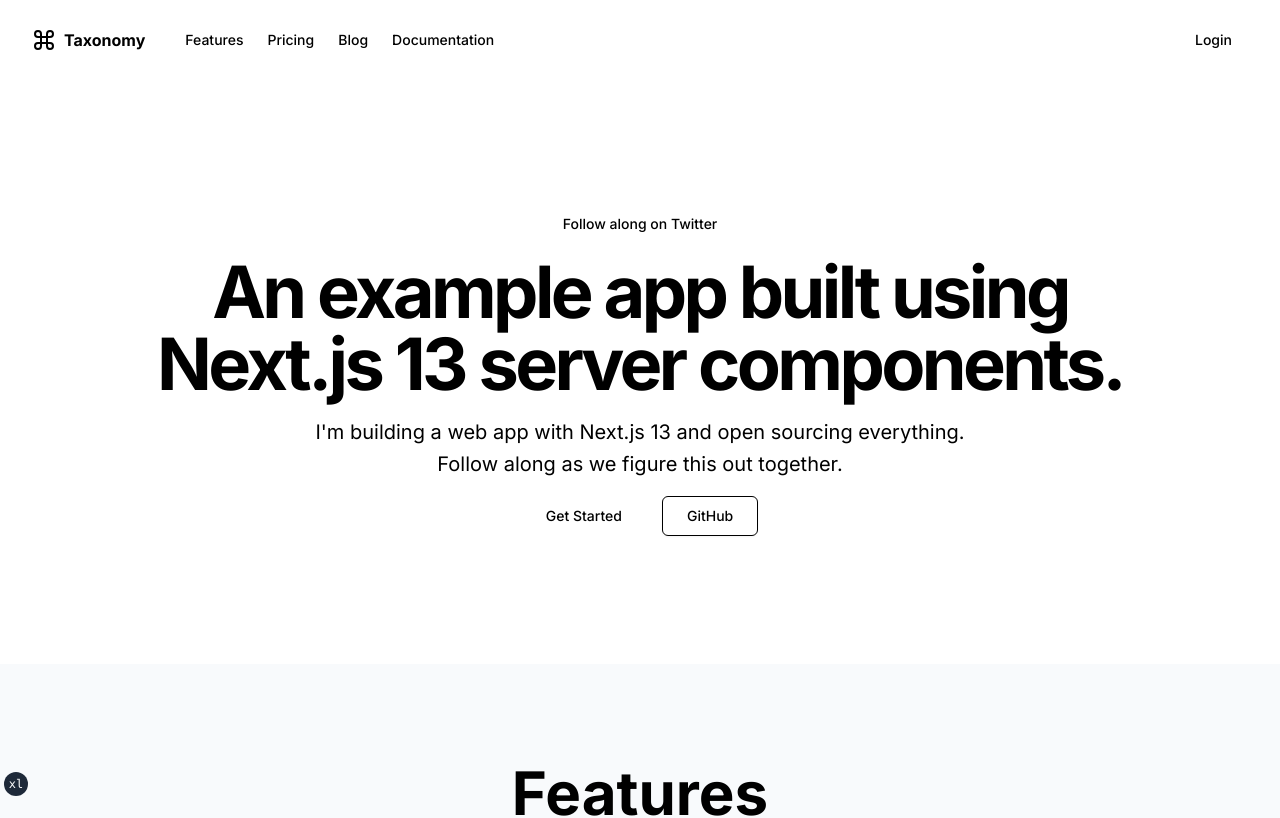
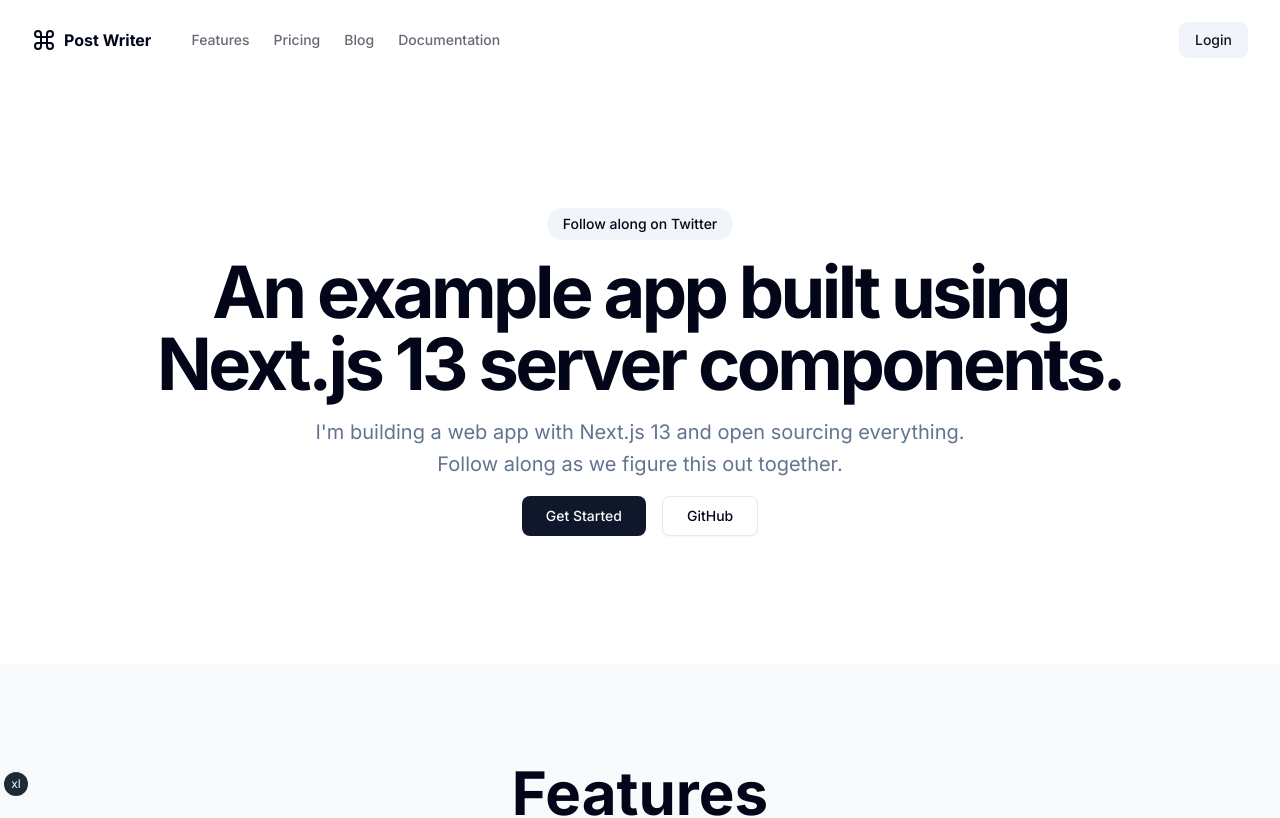
Before and after one commit to rambda02/post-writer, a Next.js app: page / in a window 1280 px wide. Shown: the top 818 px of the page. Built offline with nearby package versions, Linux system fonts and the light colour scheme; no server answers.

Commit message:
♻️  cssファイルの修正、メタデータのリファクタリングをする

```diff
--- a/src/app/globals.css
+++ b/src/app/globals.css
@@ -46,37 +46,23 @@
 }
 
 :root {
-  --background: 0 0% 100%;
-  --foreground: 222.2 47.4% 11.2%;
-
-  --muted: 210 40% 96.1%;
-  --muted-foreground: 215.4 16.3% 46.9%;
-
-  --popover: 0 0% 100%;
-  --popover-foreground: 222.2 47.4% 11.2%;
-
-  --border: 214.3 31.8% 91.4%;
-  --input: 214.3 31.8% 91.4%;
-
-  --card: 0 0% 100%;
-  --card-foreground: 222.2 47.4% 11.2%;
-
-  --primary: 222.2 47.4% 11.2%;
-  --primary-foreground: 210 40% 98%;
-
-  --secondary: 210 40% 96.1%;
-  --secondary-foreground: 222.2 47.4% 11.2%;
-
-  --accent: 210 40% 96.1%;
-  --accent-foreground: 222.2 47.4% 11.2%;
-
-  --destructive: 0 100% 50%;
-  --destructive-foreground: 210 40% 98%;
-
-  --ring: 215 20.2% 65.1%;
-
-  --radius: 0.5rem;
-
+  --radius: 0.625rem;
+  --card: oklch(1 0 0);
+  --card-foreground: oklch(0.129 0.042 264.695);
+  --popover: oklch(1 0 0);
+  --popover-foreground: oklch(0.129 0.042 264.695);
+  --primary: oklch(0.208 0.042 265.755);
+  --primary-foreground: oklch(0.984 0.003 247.858);
+  --secondary: oklch(0.968 0.007 247.896);
+  --secondary-foreground: oklch(0.208 0.042 265.755);
+  --muted: oklch(0.968 0.007 247.896);
+  --muted-foreground: oklch(0.554 0.046 257.417);
+  --accent: oklch(0.968 0.007 247.896);
+  --accent-foreground: oklch(0.208 0.042 265.755);
+  --destructive: oklch(0.577 0.245 27.325);
+  --border: oklch(0.929 0.013 255.508);
+  --input: oklch(0.929 0.013 255.508);
+  --ring: oklch(0.704 0.04 256.788);
   --chart-1: oklch(0.646 0.222 41.116);
   --chart-2: oklch(0.6 0.118 184.704);
   --chart-3: oklch(0.398 0.07 227.392);
@@ -90,40 +76,29 @@
   --sidebar-accent-foreground: oklch(0.208 0.042 265.755);
   --sidebar-border: oklch(0.929 0.013 255.508);
   --sidebar-ring: oklch(0.704 0.04 256.788);
+  --background: oklch(1 0 0);
+  --foreground: oklch(0.129 0.042 264.695);
 }
 
 .dark {
-  --background: 224 71% 4%;
-  --foreground: 213 31% 91%;
-
-  --muted: 223 47% 11%;
-  --muted-foreground: 215.4 16.3% 56.9%;
-
-  --accent: 216 34% 17%;
-  --accent-foreground: 210 40% 98%;
-
-  --popover: 224 71% 4%;
-  --popover-foreground: 215 20.2% 65.1%;
-
-  --border: 216 34% 17%;
-  --input: 216 34% 17%;
-
-  --card: 224 71% 4%;
-  --card-foreground: 213 31% 91%;
-
-  --primary: 210 40% 98%;
-  --primary-foreground: 222.2 47.4% 1.2%;
-
-  --secondary: 222.2 47.4% 11.2%;
-  --secondary-foreground: 210 40% 98%;
-
-  --destructive: 0 63% 31%;
-  --destructive-foreground: 210 40% 98%;
-
-  --ring: 216 34% 17%;
-
-  --radius: 0.5rem;
-
+  --background: oklch(0.129 0.042 264.695);
+  --foreground: oklch(0.984 0.003 247.858);
+  --card: oklch(0.208 0.042 265.755);
+  --card-foreground: oklch(0.984 0.003 247.858);
+  --popover: oklch(0.208 0.042 265.755);
+  --popover-foreground: oklch(0.984 0.003 247.858);
+  --primary: oklch(0.929 0.013 255.508);
+  --primary-foreground: oklch(0.208 0.042 265.755);
+  --secondary: oklch(0.279 0.041 260.031);
+  --secondary-foreground: oklch(0.984 0.003 247.858);
+  --muted: oklch(0.279 0.041 260.031);
+  --muted-foreground: oklch(0.704 0.04 256.788);
+  --accent: oklch(0.279 0.041 260.031);
+  --accent-foreground: oklch(0.984 0.003 247.858);
+  --destructive: oklch(0.704 0.191 22.216);
+  --border: oklch(1 0 0 / 10%);
+  --input: oklch(1 0 0 / 15%);
+  --ring: oklch(0.551 0.027 264.364);
   --chart-1: oklch(0.488 0.243 264.376);
   --chart-2: oklch(0.696 0.17 162.48);
   --chart-3: oklch(0.769 0.188 70.08);
@@ -141,11 +116,10 @@
 
 @layer base {
   * {
-    @apply border-border;
+    @apply border-border outline-ring/50;
   }
   body {
     @apply bg-background text-foreground;
-    font-feature-settings: "rlig" 1, "calt" 1;
   }
 }
 
--- a/src/app/layout.tsx
+++ b/src/app/layout.tsx
@@ -1,6 +1,6 @@
 import type { Metadata, Viewport } from "next"; // next.js のコアパッケージ
 import "./globals.css"; // グローバルスタイルシート
-import "./tailwind.css"; // テールウィンドウスタイルシート (tailwind.config.mjs の設定の移管先)
+// import "./tailwind.css"; // テールウィンドウスタイルシート (tailwind.config.mjs の設定の移管先)
 import { Inter as FontSans } from "next/font/google"; // グローバルフォント
 import localFont from "next/font/local"; // ローカルフォント
 import { siteConfig } from "@/config/site"; // サイト設定
@@ -22,53 +22,64 @@ const fontHeading = localFont({
   variable: "--font-heading",
 });
 
+// ビューポートの設定
 export const viewport: Viewport = {
+  // テーマカラーの設定　（デフォルトはライトモード）
+  // モバイルブラウザのステータスバーの色、デスクトップブラウザのアドレスバーの色を設定
   themeColor: [
-    { media: "(prefers-color-scheme: light)", color: "white" },
-    { media: "(prefers-color-scheme: dark)", color: "black" },
+    { media: "(prefers-color-scheme: light)", color: "white" }, // ライトモードのテーマカラー
+    { media: "(prefers-color-scheme: dark)", color: "black" }, // ダークモードのテーマカラー
   ],
 };
 
+// メタデータの設定
 export const metadata: Metadata = {
+  // タイトルの設定
   title: {
-    default: siteConfig.name,
-    template: `%s | ${siteConfig.name}`,
+    default: siteConfig.name, // デフォルトのタイトル
+    template: `%s | ${siteConfig.name}`, // テンプレートのタイトル
   },
+  // 説明の設定
   description: siteConfig.description,
+  // キーワードの設定 (SEO対策、検索エンジンのためのキーワード)
   keywords: [
     "Next.js",
     "React",
     "Tailwind CSS",
-    "shadcn/ui",
-    "NextAuth",
-    "Prisma",
+    "Server Components",
+    "Radix UI",
   ],
+  // 著者の設定 (コンテンツの著者として、より詳細な情報（URLを含む）を提供)
   authors: [
     {
       name: "rambda",
       url: "https://rambda.com",
     },
   ],
-  creator: "rambda",
+  // 作成者の設定 （シンプルに作成者名のみを指定）
+  creator: "@rambda",
+  // Open Graphの設定 (SEO対策、SNSシェアのための設定)
   openGraph: {
-    type: "website",
-    locale: "ja",
-    url: siteConfig.url,
-    title: siteConfig.name,
-    description: siteConfig.description,
-    siteName: siteConfig.name,
+    type: "website", // ウェブサイトの設定
+    locale: "ja", // 言語の設定
+    url: siteConfig.url, // サイトのURL
+    title: siteConfig.name, // タイトル
+    description: siteConfig.description, // 説明
+    siteName: siteConfig.name, // サイトの名前
   },
+  // Twitterの設定 (SEO対策、SNSシェアのための設定)
   twitter: {
-    card: "summary_large_image",
-    title: siteConfig.name,
-    description: siteConfig.description,
-    images: [`${siteConfig.url}/og.png`],
-    creator: "@rambda",
+    card: "summary_large_image", // カードの設定
+    title: siteConfig.name, // タイトル
+    description: siteConfig.description, // 説明
+    images: [`${siteConfig.url}/og.png`], // 画像
+    creator: "@rambda", // 作成者
   },
+  // アイコンの設定
   icons: {
-    icon: "/favicon.ico",
-    // shortcut: "/favicon-16x16.png",
-    // apple: "/apple-touch-icon.png",
+    icon: "/favicon.ico", // アイコンの設定
+    // shortcut: "/favicon-16x16.png", // ショートカットアイコンの設定
+    // apple: "/apple-touch-icon.png", // iOSデバイスのアイコンの設定
   },
   manifest: `${siteConfig.url}/site.webmanifest`, // ウェブアプリケーションの設定を定義
 };
@@ -83,21 +94,21 @@ export default function RootLayout({
       <body
         className={cn(
           "min-h-screen bg-background font-sans antialiased", // フォントが読み込まれるまではfont-sansが適用される
-          fontSans.variable,
-          fontHeading.variable
+          fontSans.variable, // フォントの設定
+          fontHeading.variable // ヘッダーのフォントの設定
         )}
       >
         <ThemeProvider
-          attribute="class"
-          defaultTheme="system"
-          enableSystem
-          disableTransitionOnChange
+          attribute="class" // テーマの属性 (class: クラスを使用してテーマを適用)
+          defaultTheme="system" // デフォルトのテーマ
+          enableSystem // システムテーマの有効化
+          disableTransitionOnChange // トランジションの無効化
         >
           {children}
-          <Analytics />
-          <Toaster />
-          <TailwindIndicator />
-        </ThemeProvider>
+          <Analytics /> {/* アナリティクス */}
+          <Toaster /> {/* トースター */}
+          <TailwindIndicator /> {/* インジケーター */}
+        </ThemeProvider> {/* テーマプロバイダー */}
       </body>
     </html>
   );
--- a/src/app/tailwind.css
+++ b/src/app/tailwind.css
@@ -7,7 +7,7 @@
     max-width: 100%; /* 最大幅 */
   }
 
-  @media (min-width: theme(--breakpoint-2xl)) {
+  @media (min-width: theme(screens.2xl)) {
     .container {
       max-width: 1400px; /* 2xlブレークポイントでの最大幅 (1400px) */
     }
--- a/src/config/site.ts
+++ b/src/config/site.ts
@@ -1,13 +1,18 @@
 import { SiteConfig } from "@/types";
 
 export const siteConfig: SiteConfig = {
-  name: "Taxonomy",
+  // サイトの名前
+  name: "Post Writer",
+  // サイトの説明
   description:
     "An open source application built using the new router, server components and everything new in Next.js 15.",
+  // サイトのURL
   url: process.env.NEXTAUTH_URL || "http://localhost:3000",
+  // サイトのOGP画像
   ogImage: `${process.env.NEXTAUTH_URL}/og.png`,
+  // リンクの設定
   links: {
-    x: "https://x.com/rambda555",
-    github: "https://github.com/rambda555/post-writer",
+    x: "https://x.com/rambda555", // Xのリンク
+    github: "https://github.com/rambda555/post-writer", // GitHubのリンク
   },
 };
```
